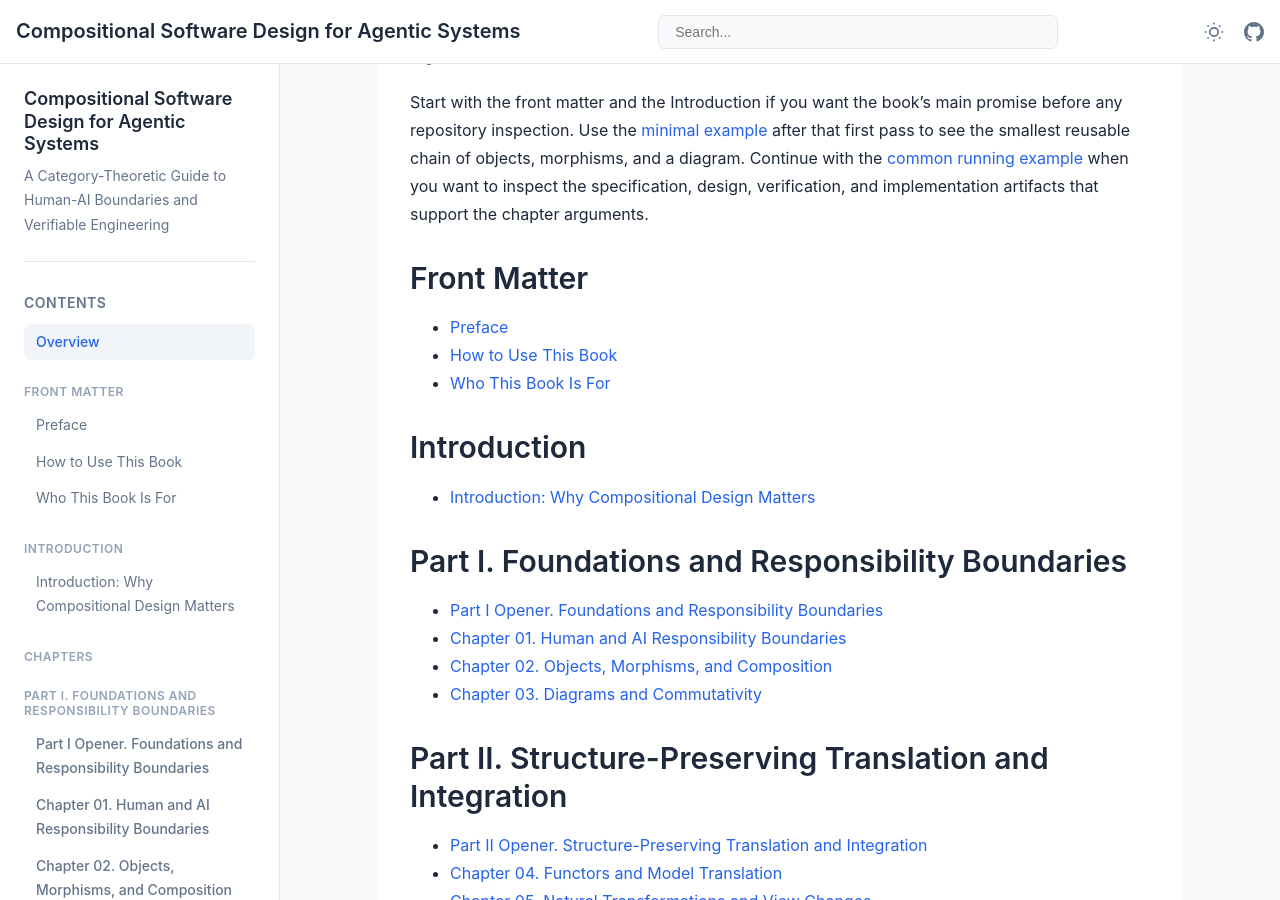
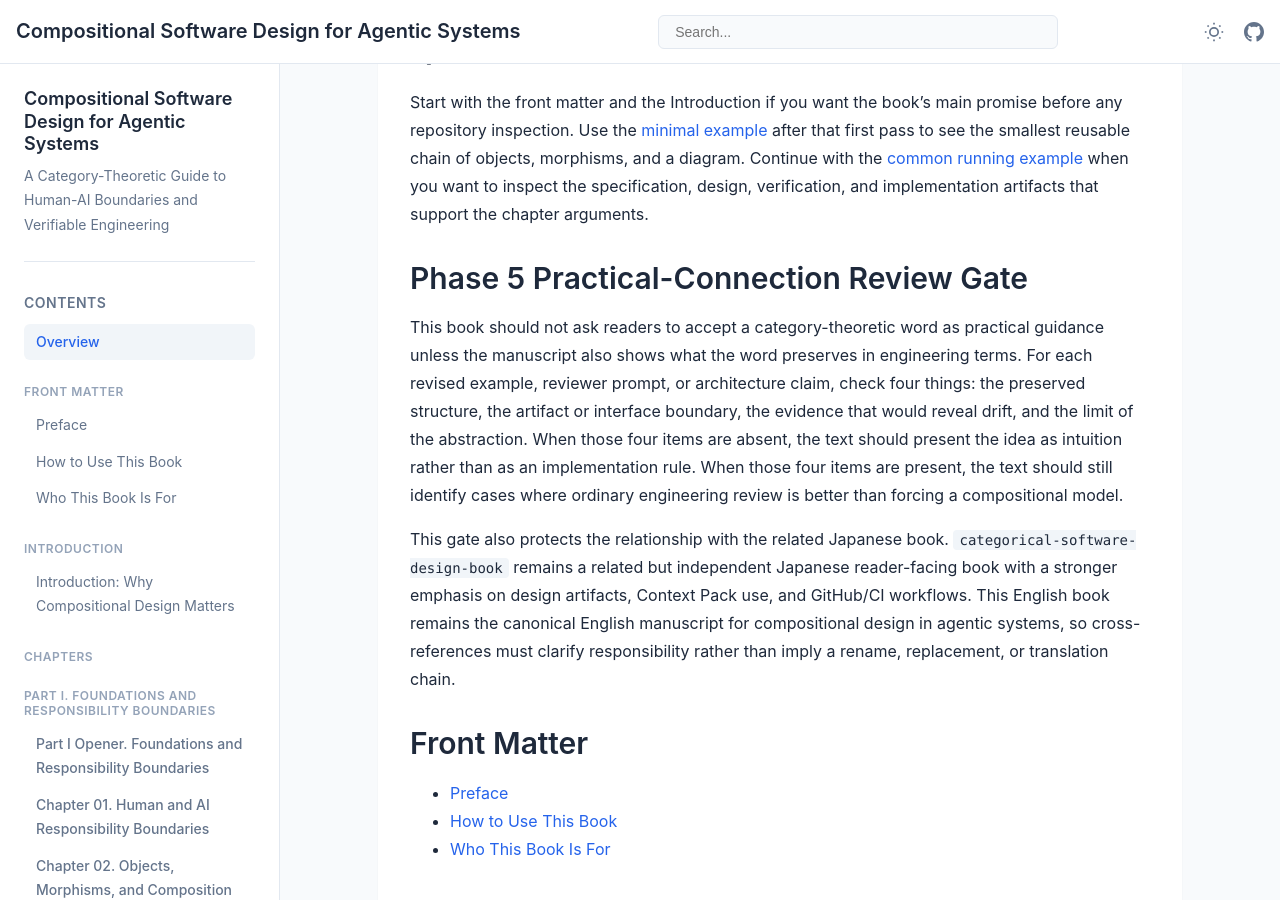
Before and after one commit to itdojp/composable-software-design-book, a Jekyll site: the page built from index.md, in a window 1280 px wide and 900 px high, scrolled down 1789 px. Built offline with Jekyll 4.4.1, drawn with Linux system fonts in a browser that asks for light colours.

Commit message:
Add Phase 5 practical review gate (#78)
Add Phase 5 practical-connection review guidance across README, the public landing page, editorial checklist, Appendix D, and the pull request template.

Validation:
- npm run qa
- npm run build:native
- npm run validate-deploy
- Copilot review threads resolved

```diff
--- a/index.md
+++ b/index.md
@@ -58,6 +58,17 @@ Read Chapter 10 after the core chapters to see the method applied as one end-to-
 Start with the front matter and the Introduction if you want the book's main promise before any repository inspection.
 Use the [minimal example](examples/minimal/policy-gated-change-review/README/) after that first pass to see the smallest reusable chain of objects, morphisms, and a diagram.
 Continue with the [common running example](examples/common/policy-gated-change-review/README/) when you want to inspect the specification, design, verification, and implementation artifacts that support the chapter arguments.
+
+## Phase 5 Practical-Connection Review Gate
+
+This book should not ask readers to accept a category-theoretic word as practical guidance unless the manuscript also shows what the word preserves in engineering terms.
+For each revised example, reviewer prompt, or architecture claim, check four things: the preserved structure, the artifact or interface boundary, the evidence that would reveal drift, and the limit of the abstraction.
+When those four items are absent, the text should present the idea as intuition rather than as an implementation rule.
+When those four items are present, the text should still identify cases where ordinary engineering review is better than forcing a compositional model.
+
+This gate also protects the relationship with the related Japanese book.
+`categorical-software-design-book` remains a related but independent Japanese reader-facing book with a stronger emphasis on design artifacts, Context Pack use, and GitHub/CI workflows.
+This English book remains the canonical English manuscript for compositional design in agentic systems, so cross-references must clarify responsibility rather than imply a rename, replacement, or translation chain.
 
 ## Front Matter
 
```
Also changed, not shown: project-management/editorial-checklist.md (+10 -0 lines), src/appendices/appendix-d.md (+6 -0 lines), .github/PULL_REQUEST_TEMPLATE.md (added), CHANGELOG.md, README.md.
